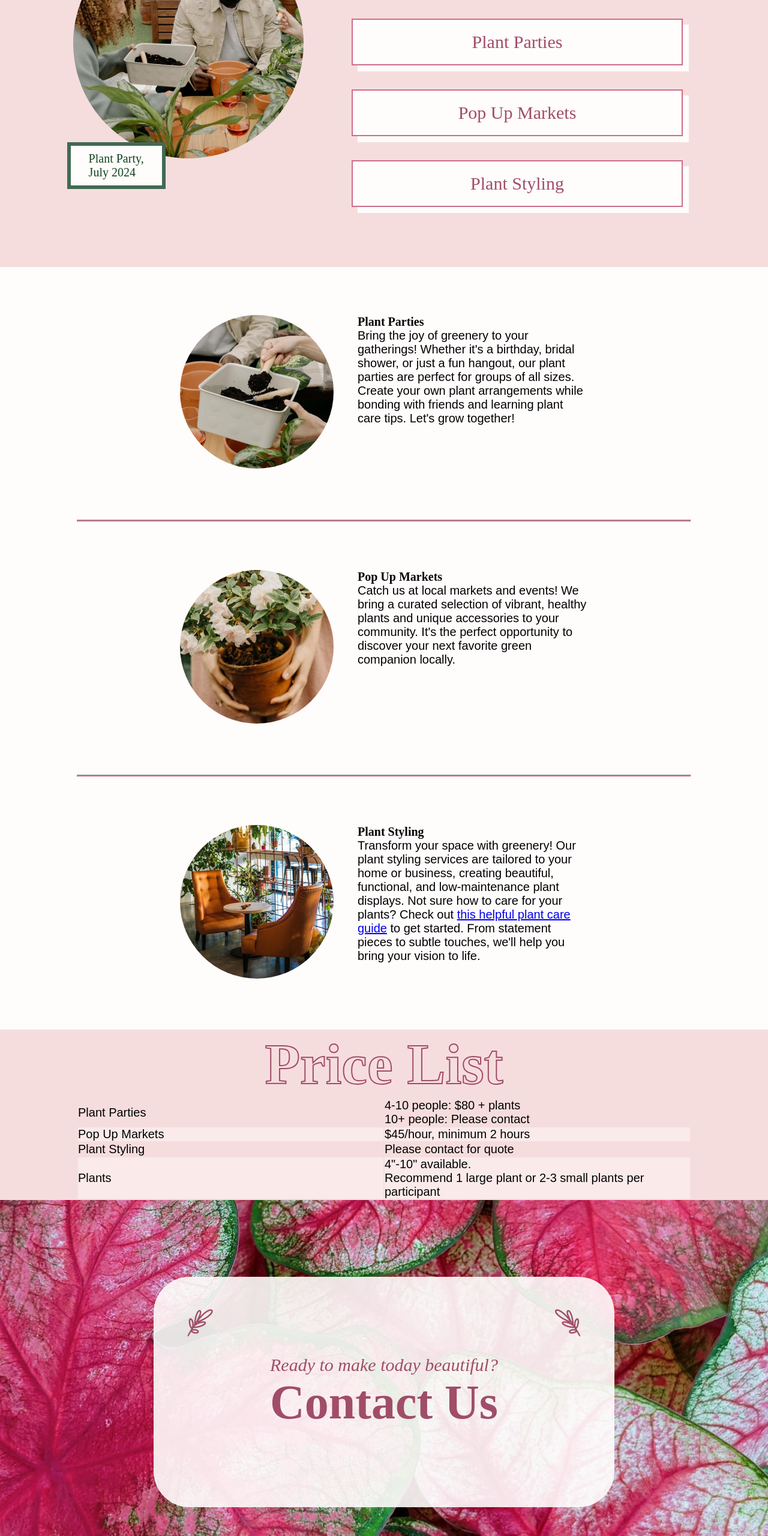
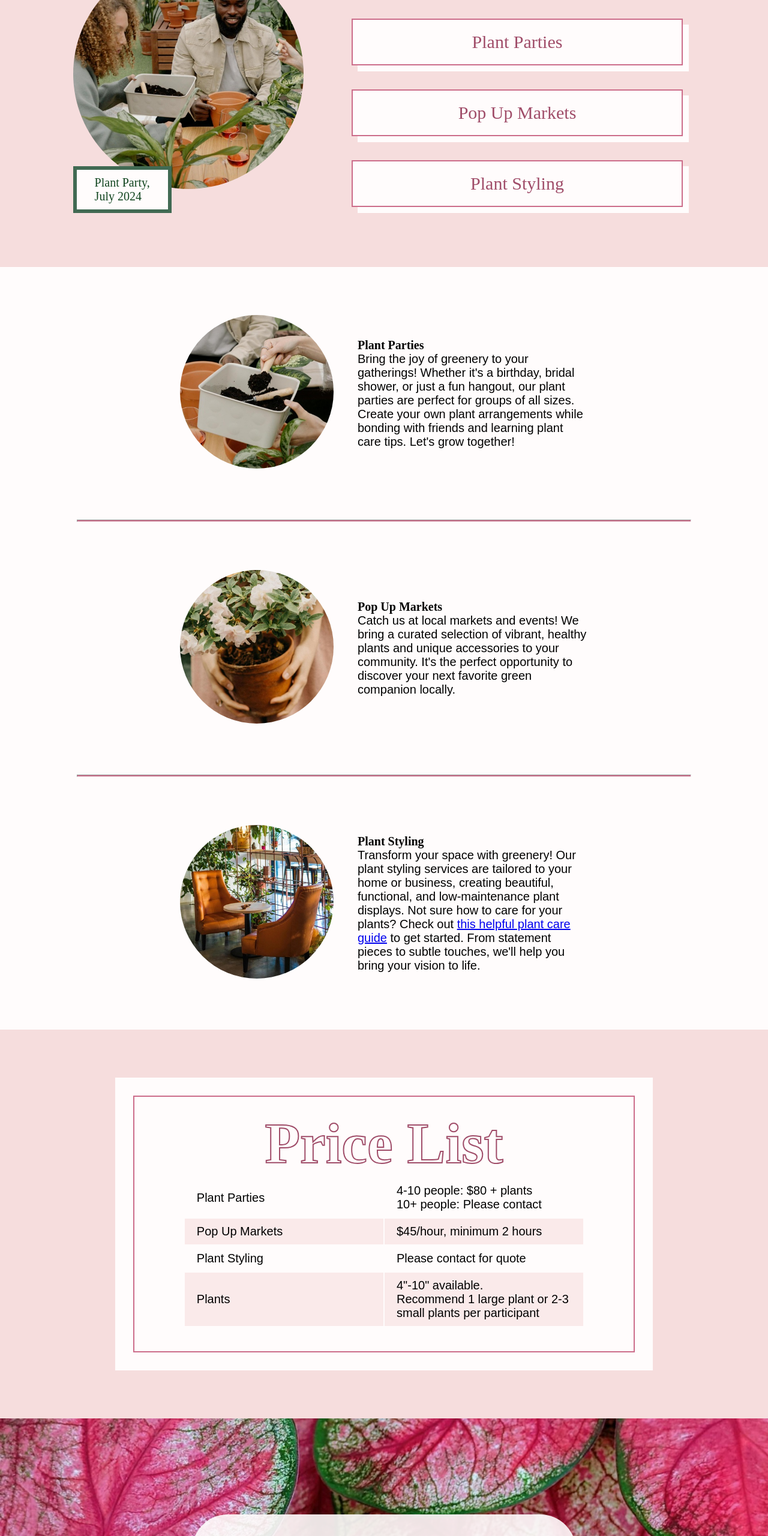
Before and after one commit to FennaKort/verdantia-site, a plain HTML site: page services.html in a window 1280 px wide. Shown: the part 240-2800 px from the top of the page at 60% size. Drawn offline with Linux system fonts and the light colour scheme; a web font is replaced by a local one.

Commit message:
adjusted table styling to conform closer to design spec; adjusted hover properties of contact button on services page to show indication of mouseover behaviour for contrast accessibility needs; re-validated html

```diff
--- a/css/main.css
+++ b/css/main.css
@@ -149,7 +149,7 @@ footer p::first-letter {
   width: 100%;
   display: flex;
   justify-content: center;
-  /*align-items: center;*/
+  align-items: center;
   padding: 4rem 0;
   background-color: var(--off-white-full);
 }
@@ -173,7 +173,6 @@ footer p::first-letter {
   position:relative;
   display: flex;
   flex-direction: column;
-  justify-content:first baseline;
 }
 
 #offerImage {
@@ -181,10 +180,9 @@ footer p::first-letter {
   height: auto;
 }
 
-#offerCaption {
+#offerImageCaption {
   position: absolute;
-  bottom: 2.5rem;
-  left: 0.5rem;
+  bottom: -2rem;
   border: #416A53 0.3rem solid;
   background-color: #FFFCFC;
   color: #11451F;
@@ -194,9 +192,12 @@ footer p::first-letter {
 
 #offerContentSection {
   padding-top: 1rem;
-  margin-right: auto;
   display: flex;
   flex-direction: column;
+}
+
+#offerContentSection h1 {
+  text-align: center;
 }
 
 #offerContentSection .buttonsContainer {
@@ -250,8 +251,9 @@ hr {
 }
 
 /*prices table section*/
-#priceContainer{
+#priceContainer {
   width: 100%;
+  padding: 4rem 0;
   display: flex;
   flex-direction: column;
   align-items: center;
@@ -259,6 +261,29 @@ hr {
   /*height: 60em;*/
   background-color: var(--light-pink-full);
 }
+
+#pricingTableContainer {
+  width: 70%;
+  height: 70%;
+  padding: 1.5rem;
+  background-color: var(--off-white-full);
+}
+
+#pricingTableBorder {
+  border: 0.1rem solid var(--pink-full);
+  padding: 0 5%;
+}
+
+.pricingTable {
+  margin-left: auto;
+  margin-right: auto;
+  width: 100%;
+  height: 100%;
+  font-size: 2rem;
+  padding: 1rem 2rem;
+  padding-bottom: 2rem;
+}
+
 #pricingTableHeading {
   font-family: 'Inria Serif', serif;
   font-weight: 700;
@@ -269,19 +294,8 @@ hr {
   text-align: center;
 }
 
-.pricingTable{
-  margin-left: auto;
-  margin-right: auto;
-  width: 80%;
-  height: 80%;
-  background-color: var(--white-full);
-  font-size: 2em;
-}
-
-.pricingTable th{
-color: #A04D69;
-}
 .pricingTable td{
+  padding: 0.5rem 1rem;
   width: 50%;
 }
 
@@ -291,7 +305,7 @@ tr:nth-child(even) {
 
 /*Call to Action/Contact Us Section*/
 #contactBG {
-  height: 80vh;
+  height: 100vh;
   background-image: url(../images/calladiums-2-bg.jpg);
   background-size: cover;
   display: flex;
@@ -299,12 +313,25 @@ tr:nth-child(even) {
   justify-content: center;
 }
 
+#contactBG h2 {
+  visibility: hidden;
+  position: absolute;
+}
+
 #contactContainer {
-  width: 60%;
+  width: 50%;
   height: 60%;
   padding: 4%;
   background-color: var(--off-white-90);
   border-radius: 3rem;
+}
+
+#contactContainer:hover {
+  background-color: var(--off-white-full);
+}
+
+#contactContainer a:hover {
+  color: var(--pink-full)
 }
 
 #contactContainer a {
@@ -444,10 +471,11 @@ label.formField {
 
 /*Send Message button*/
 .contact-container button[type="submit"] {
+  display: inline;
   background-color: var(--green-full);
   color: var(--off-white-full);
   border: none;
-  margin: 1rem;
+  margin: 2rem;
   padding: 1rem;
   font-size: 1.5rem;
   cursor: pointer;
@@ -463,6 +491,7 @@ label.formField {
 
 /*Reset Form button*/
 .contact-container button[type="reset"] {
+  display: inline;
   background-color: var(--red-full);
   color: var(--off-white-full);
   border: none;
--- a/services.html
+++ b/services.html
@@ -25,11 +25,13 @@
 
   <main>
     <section id="offerContainer" class="offers">
+      <div id="offerFigureContainer">
         <figure id="offerFigure" class="imageSection">
           <img id="offerImage" src="images/what-we-do-img.jpg" alt="A group of people take part in a Plant Party hosted by Verdantia. They sit around a table, potting up their new plants and sipping mocktails.">
             <!--Photo by cottonbro studio: https://www.pexels.com/photo/people-planting-plants-9721367/-->
-        <figcaption id="offerCaption" class="overlay">Plant Party,<br>July 2024</figcaption>
+          <figcaption id="offerImageCaption" class="overlay">Plant Party,<br>July 2024</figcaption>
         </figure>
+      </div>
       <div id="offerContentSection">
         <h1>What We Offer</h1>
         <nav class="buttonsContainer">
@@ -87,6 +89,8 @@
     </section>
 
     <section id="priceContainer">
+      <div id="pricingTableContainer">
+        <div id="pricingTableBorder">
           <table class="pricingTable">
             <thead>
               <tr>
@@ -119,10 +123,13 @@
               </tr>
             </tbody>
           </table>
+        </div>
+      </div>
     </section>
 
     <section id="contactBG">
       <!--Background Photo by TU HAN-WEI: https://www.pexels.com/photo/vibrant-leaves-of-caladium-22626119/-->
+      <h2>Contact Us Call to Action</h2>
       <div id="contactContainer">
         <a href="contact.html">
           <img id="leftImg" src="images/verdantia-logo-dark-pink-200x200-reversed-transparent.png" alt="logo">
```
Also changed, not shown: README.txt. Lines whose indentation alone changed are shown as unchanged.
